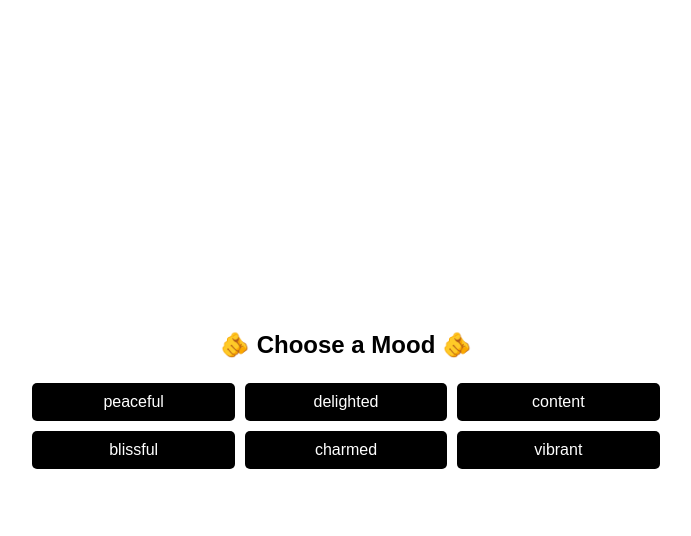
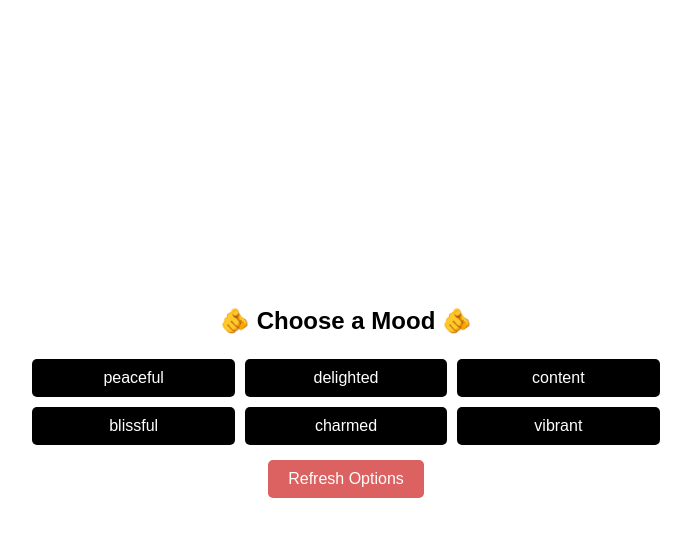
Before and after one commit to amarakhan/ai-movie-generator, a website: page public/html/index.html in a window 1280 px wide. Both pictures are taken after a click on the button "Generate Moods". Shown: the whole page, without its empty margins (294-985 px from the left). Drawn offline with Linux system fonts and the light colour scheme.

Commit message:
Adding refreshOptions button for moodContainer

```diff
--- a/public/html/index.html
+++ b/public/html/index.html
@@ -19,6 +19,7 @@
         <div class="container-2 hidden" id="moodContainer">
             <h2>🫵 Choose a Mood 🫵</h2>
             <div class="moods" id="moodButtons"></div>
+            <button id="refreshOptions">Refresh Options</button>
             <div id="loading"></div>
         </div>
         <div class="container-2 hidden" id="movieContainer">
--- a/public/scripts/main.js
+++ b/public/scripts/main.js
@@ -18,6 +18,10 @@ document.addEventListener("DOMContentLoaded", function () {
     document.getElementById("getMoods").addEventListener("click", displayMoods);
     document.getElementById("backToHome").addEventListener("click", () => {
         displayContainer("moodContainer");
+    });
+
+    document.getElementById("refreshOptions").addEventListener("click", () => {
+        displayMoods();
     });
 });
 
--- a/public/styles/style.css
+++ b/public/styles/style.css
@@ -74,6 +74,14 @@ button {
     width: calc(33.33% - 10px);
     margin: 5px;
     box-sizing: border-box;
+}
+
+#backToHome, #refreshOptions {
+    margin-top: 10px;
+}
+
+#refreshOptions {
+    background-color: #dc6161;
 }
 
 /* movies div */
```
